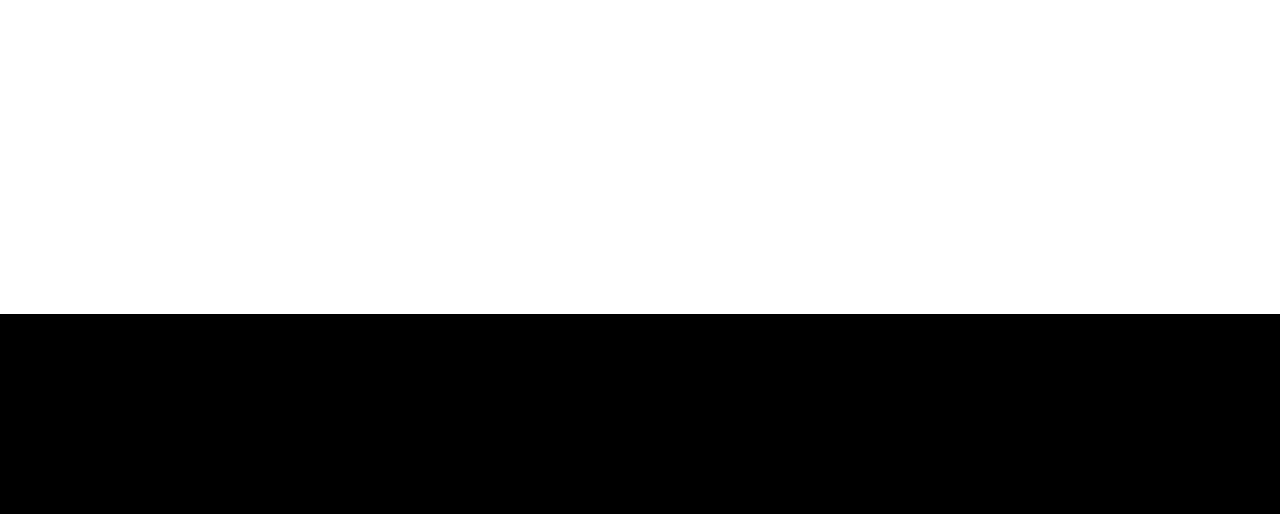
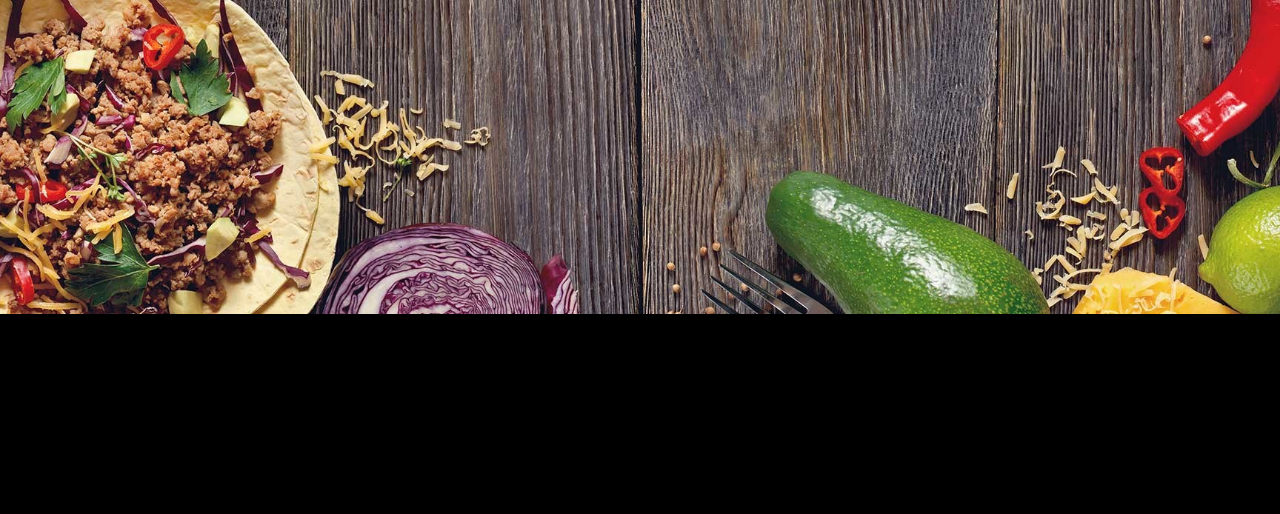
Before and after one commit to carlosvpn15/dgicode, a plain HTML site: page invoice.html in a window 1280 px wide. Shown: the part 486-1000 px from the top of the page. Drawn offline with nearby package versions, Linux system fonts and the light colour scheme; files that its build step writes are made by us from their sources.

Commit message:
Update invoice.html

```diff
--- a/invoice.html
+++ b/invoice.html
@@ -16,8 +16,8 @@
 
 	<!-- StyleSheet -->
 
-	<link rel="stylesheet" type="text/css" href="css/style.css">
-	<link rel="stylesheet" type="text/css" href="css/animate.css">
+	<link rel="stylesheet" type="text/css" href="style.css">
+	<link rel="stylesheet" type="text/css" href="animate.css">
 
 
 </head>
```
